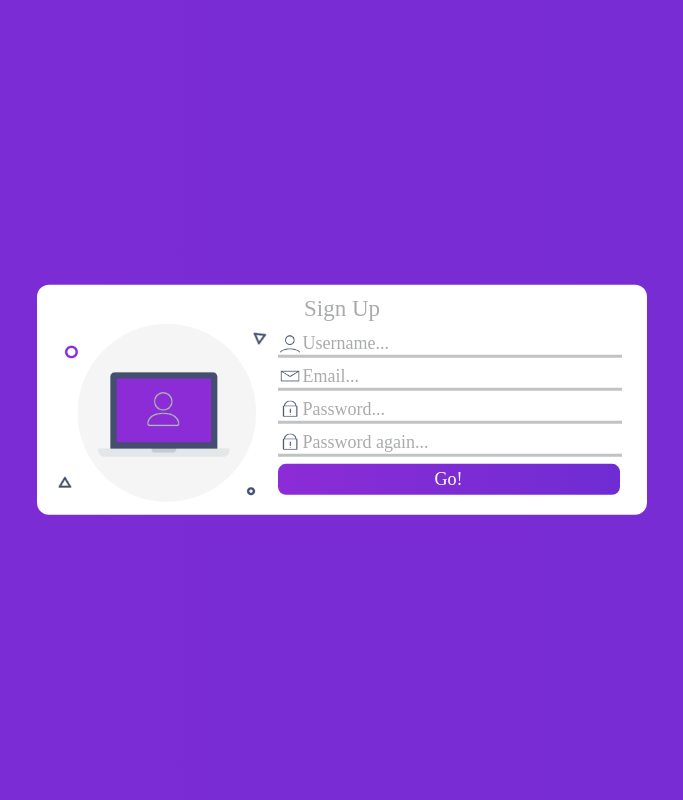
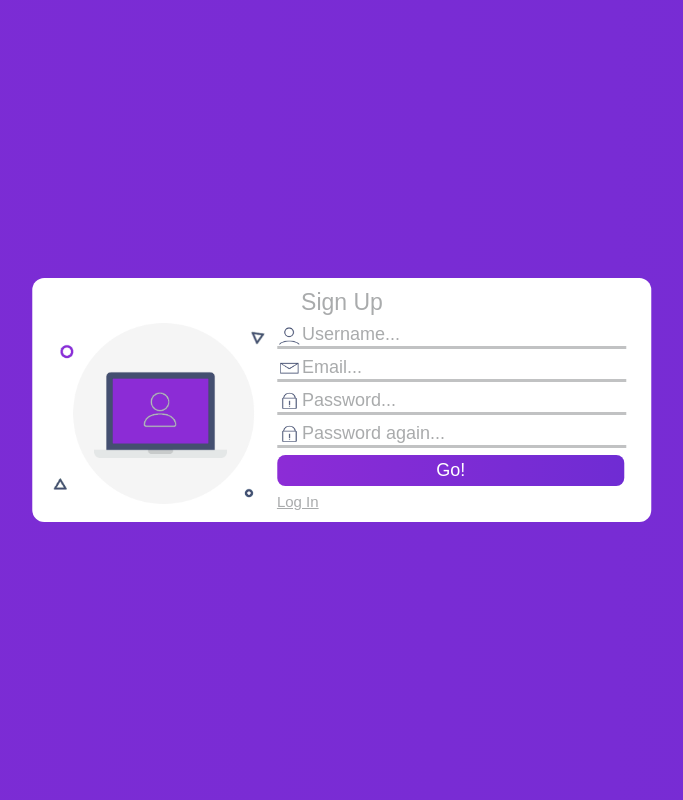
Before and after one commit to MartonDev/WordVersus, a PHP site: page /dashboard/register.php in a window 1280 px wide. Shown: the whole page, without its empty margins (298-981 px from the left). Run offline with PHP 8.4, Linux system fonts and the light colour scheme; some libraries are stand-ins or nearby versions.

Commit message:
Fixed Font issues

```diff
--- a/assets/css/dashboard.css
+++ b/assets/css/dashboard.css
@@ -210,7 +210,7 @@ a {
   outline: none;
   border: none;
   border-bottom: 3px solid #a9abacb8;
-  font-family: "Google Sans";
+  font-family: 'Google Sans',Arial,sans-serif;
   font-weight: 200;
   font-size: 18px;
   padding-left: 4px;
@@ -239,7 +239,7 @@ a {
   border: none;
   background: linear-gradient(270deg, #6f2cd3, #8c2cd6);
   color: #fff;
-  font-family: "Google Sans";
+  font-family: 'Google Sans',Arial,sans-serif;
   font-weight: 200;
   font-size: 18px;
   padding: 5px 10px 5px 10px;
@@ -256,7 +256,7 @@ a {
   position: relative;
   background: linear-gradient(270deg, #6f2cd3, #8c2cd6);
   color: #fff;
-  font-family: "Google Sans";
+  font-family: 'Google Sans',Arial,sans-serif;
   font-weight: 200;
   font-size: 18px;
   padding: 5px 10px 5px 10px;
@@ -500,7 +500,7 @@ a {
   outline: none !important;
   border: 3px solid #6f2cd3;
   border-radius: 8px;
-  font-family: "Google Sans";
+  font-family: 'Google Sans',Arial,sans-serif;
   font-size: 18px;
   color: #6f2cd3;
   font-weight: 600;
--- a/assets/css/style.css
+++ b/assets/css/style.css
@@ -7,7 +7,7 @@ body {
   -webkit-animation: backgroundColorAnimation 3s ease infinite;
   -moz-animation: backgroundColorAnimation 3s ease infinite;
 
-  font-family: "Google Sans";
+  font-family: 'Google Sans',Arial,sans-serif;
   font-weight: 400;
 
 }
--- a/assets/inc/config.inc.php
+++ b/assets/inc/config.inc.php
@@ -1,7 +1,7 @@
 <?php
 
   define("SITE_NAME", "WordVersus");
-  define("SITE_URL", "http://" . getHostByName(getHostName()) . "/wordversus.live");
+  define("SITE_URL", "http://" . getHostByName(getHostName()) . "/wordversus");
   define("SITE_DESCRIPTION", "The easy way to learn new words");
 
   define("MYSQL_DATABASE", "wordversus");
--- a/dashboard/register.php
+++ b/dashboard/register.php
@@ -37,6 +37,8 @@
 
        <input class="submit-button" type="submit" name="register-submit" value="Go!" />
 
+       <a href="login.php">Log In</a>
+
      </form>
 
    </div>
```
